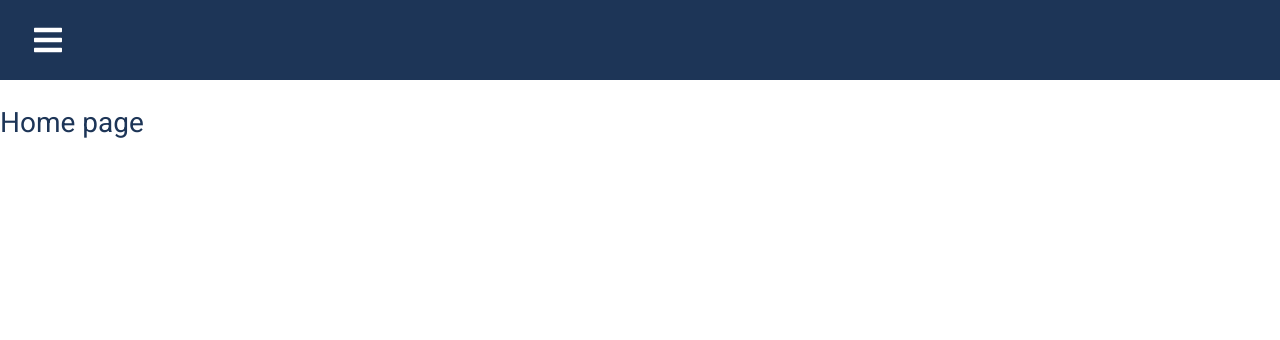
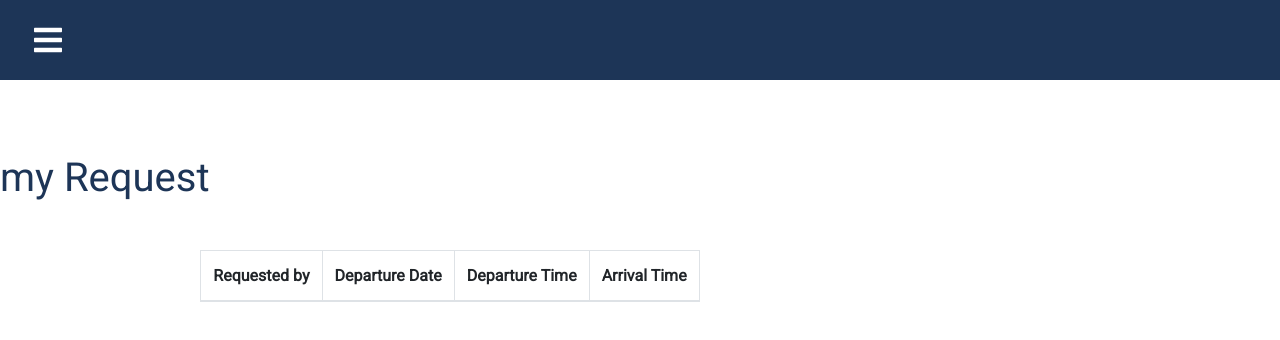
Before and after one commit to almeshekah/BookShare_Fd, a React (Create React App) app: page /viewrequest in a window 1280 px wide. Shown: the top 340 px of the page. Built offline with nearby package versions, Linux system fonts and the light colour scheme; no server answers.

Commit message:
start point fot req

```diff
--- a/package.json
+++ b/package.json
@@ -19,6 +19,7 @@
     "js-cookie": "^2.2.1",
     "jwt-decode": "^3.1.2",
     "react": "^17.0.2",
+    "react-bell-icon": "^1.0.1",
     "react-dom": "^17.0.2",
     "react-helmet": "^6.1.0",
     "react-hook-form": "^6.15.5",
--- /dev/null
+++ b/src/components/Request/ViewRequest.js
@@ -0,0 +1,28 @@
+const ViewRequest = () => {
+	return (
+		<div className="App">
+			<h1 className="mt-5"> my Request </h1>
+			<div className="container mt-5">
+				<div className="row justify-content-md-center">
+					<div className="col-20">
+						<table className="table table-bordered">
+							<thead>
+								<tr>
+									<th scope="col">Requested by</th>
+									<th scope="col">Departure Date</th>
+									<th scope="col">Departure Time</th>
+									<th scope="col">Arrival Time</th>
+								</tr>
+							</thead>
+							<tbody></tbody>
+						</table>
+					</div>
+
+					<div className="col-4"></div>
+				</div>
+			</div>
+		</div>
+	);
+};
+
+export default ViewRequest;
--- a/src/components/Routes/index.js
+++ b/src/components/Routes/index.js
@@ -11,6 +11,7 @@ import BookList from '../BookList';
 import CategoryDetail from '../CategoryDetail';
 import AddBook from '../AddBook';
 import Request from '../Request';
+import ViewRequest from '../Request/ViewRequest';
 
 const Routes = () => {
 	const books = useSelector((state) => state.bookReducer.books);
@@ -20,6 +21,9 @@ const Routes = () => {
 		<Switch>
 			<Route path="/requests/new">
 				<Request />
+			</Route>
+			<Route path="/viewrequest">
+				<ViewRequest />
 			</Route>
 
 			<Route path="/categories/:categorySlug">
--- a/src/components/Userprofile/index.js
+++ b/src/components/Userprofile/index.js
@@ -1,8 +1,8 @@
-import { Link } from "react-router-dom";
-import { useSelector } from "react-redux";
-import { useParams } from "react-router-dom";
-import { useDispatch } from "react-redux";
-import { useEffect } from "react";
+import { Link } from 'react-router-dom';
+import { useSelector } from 'react-redux';
+import { useParams } from 'react-router-dom';
+import { useDispatch } from 'react-redux';
+import { useEffect } from 'react';
 // Components
 
 import Loading from '../Loading';
@@ -11,7 +11,7 @@ import { viewProfile } from '../../store/actions/authActions';
 // Styles
 import { ItemWrapper, Title, ButtonWrapper } from './styles';
 import { AddButtonStyled } from '../../styles';
-
+import BellIcon from 'react-bell-icon';
 
 const Userprofile = () => {
 	const userId = useParams().userId;
@@ -21,7 +21,7 @@ const Userprofile = () => {
 		if (userId) {
 			dispatch(viewProfile(userId));
 		}
-  }, []);
+	}, [userId]);
 
 	const profile = useSelector((state) => state.authReducer.profile);
 	const loading = useSelector((state) => state.authReducer.loading);
@@ -31,29 +31,38 @@ const Userprofile = () => {
 		(state) => state.authReducer.otheProfileloading
 	);
 	if (!userId) {
-
-    console.log("🚀 ~ file: index.js ~ line 32 ~ Userprofile ~ userId", userId);
 		if (loading) return <Loading />;
-  } else if (otheProfileloading) return <Loading />;
+	} else {
+		if (otheProfileloading) return <Loading />;
+	}
 
 	return (
 		<>
 			{!userId ? (
 				<>
+					<Link to="/viewrequest">
+						<BellIcon
+							width="30"
+							active={true}
+							animate={true}
+							onClick={() => console.log('kkkk')}
+						/>
+					</Link>
 					<ItemWrapper>
 						<h1
 							style={{
-                marginBottom: "2%",
-                marginLeft: "2.5%",
-                marginTop: "2%",
+								marginBottom: '2%',
+								marginLeft: '2.5%',
+								marginTop: '2%',
 							}}
 						>
 							{profile.username}
 						</h1>
+
 						<img
 							src={
 								profile.image ??
-                "https://www.kindpng.com/picc/m/105-1055656_account-user-profile-avatar-avatar-user-profile-icon.png"
+								'https://www.kindpng.com/picc/m/105-1055656_account-user-profile-avatar-avatar-user-profile-icon.png'
 							}
 							alt={profile.firstName}
 						/>
@@ -86,16 +95,16 @@ const Userprofile = () => {
 					<ItemWrapper>
 						<h1
 							style={{
-                marginBottom: "2%",
-                marginLeft: "2.5%",
-                marginTop: "2%",
+								marginBottom: '2%',
+								marginLeft: '2.5%',
+								marginTop: '2%',
 							}}
 						>
 							{otheProfile.username}
 						</h1>
 						<img
 							src={
-                "https://www.kindpng.com/picc/m/105-1055656_account-user-profile-avatar-avatar-user-profile-icon.png"
+								'https://www.kindpng.com/picc/m/105-1055656_account-user-profile-avatar-avatar-user-profile-icon.png'
 							}
 							alt={otheProfile.firstName}
 						/>
```
Also changed, not shown: src/components/Sidebar/index.js (+12 -12 lines), 1 other file (tests, documents, lock files or other folders). Lines whose indentation alone changed are shown as unchanged.
